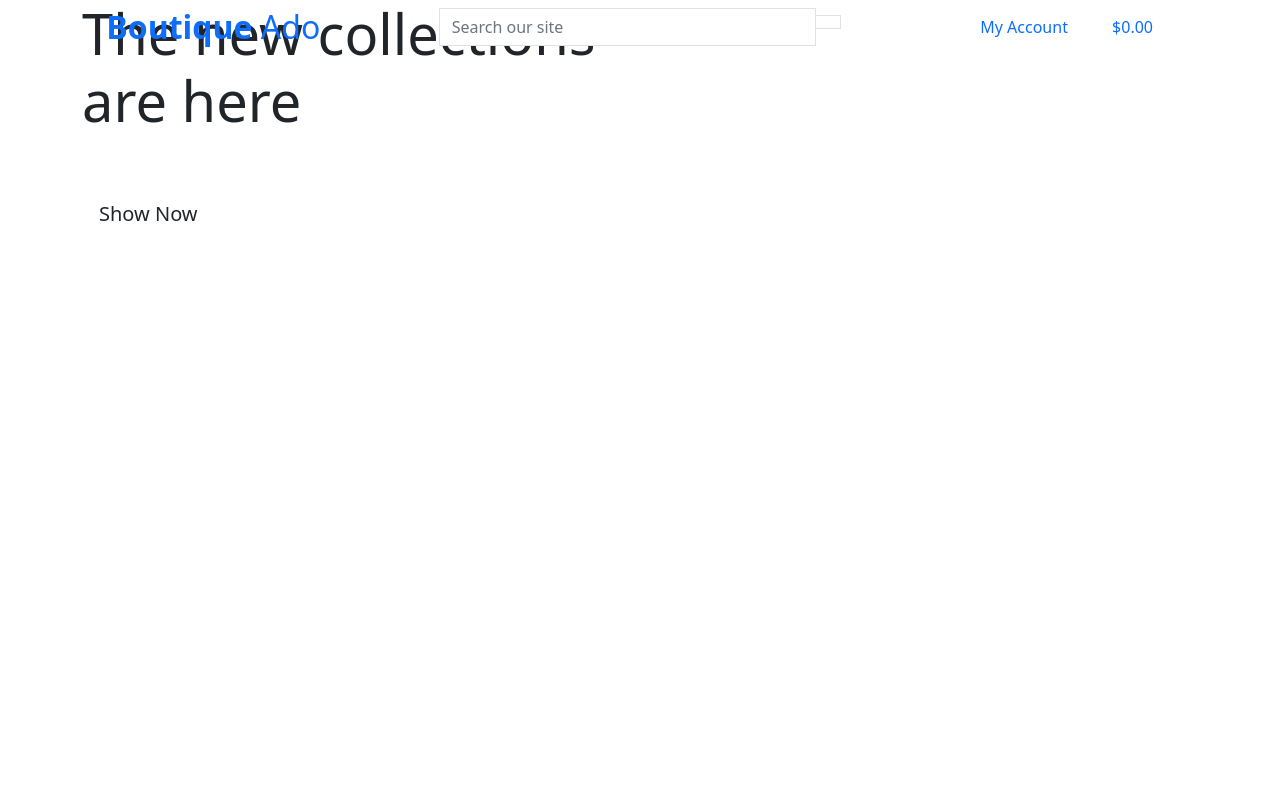
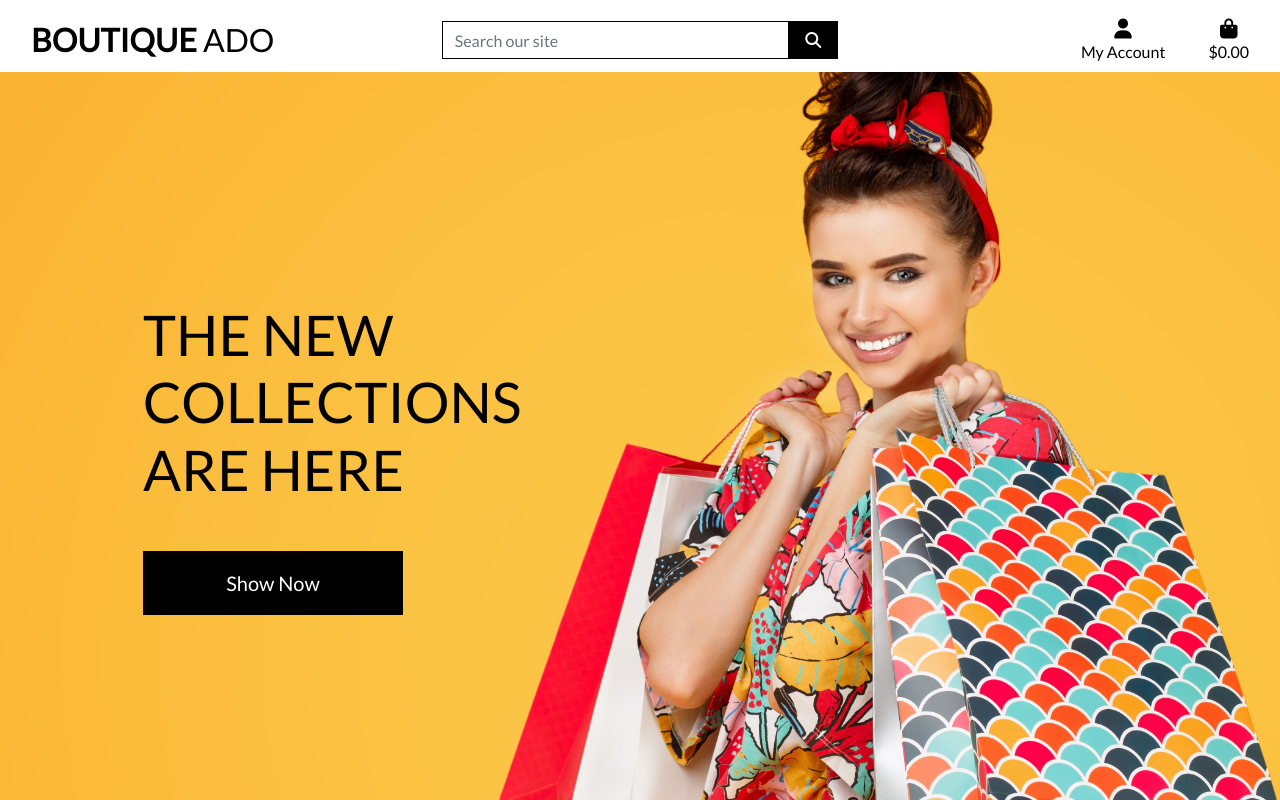
Before and after one commit to bowets/boutique_ado, a Django app: page / in a window 1280 px wide. Run offline with Django 3.2, Linux system fonts and the light colour scheme; some libraries are stand-ins or nearby versions.

Commit message:
Complete homepage header and css

```diff
--- a/boutique_ado/settings.py
+++ b/boutique_ado/settings.py
@@ -147,6 +147,10 @@ USE_TZ = True
 # https://docs.djangoproject.com/en/3.2/howto/static-files/
 
 STATIC_URL = '/static/'
+STATICFILES_DIRS = (os.path.join(BASE_DIR, 'static'),)
+
+MEDIA_URL = '/media/'
+MEDIA_ROOT = os.path.join(BASE_DIR, 'media')
 
 # Default primary key field type
 # https://docs.djangoproject.com/en/3.2/ref/settings/#default-auto-field
--- a/boutique_ado/urls.py
+++ b/boutique_ado/urls.py
@@ -15,9 +15,11 @@ Including another URLconf
 """
 from django.contrib import admin
 from django.urls import path, include
+from django.conf import settings
+from django.conf.urls.static import static
 
 urlpatterns = [
     path('admin/', admin.site.urls),
     path('accounts/', include('allauth.urls')),
     path('', include('home.urls'))
-]
+] + static(settings.MEDIA_URL, document_root=settings.MEDIA_ROOT)
--- /dev/null
+++ b/static/css/base.css
@@ -0,0 +1,96 @@
+html {
+    height: 100%;
+}
+
+body {
+    background: url('/media/homepage_background_cropped.jpg') no-repeat center center fixed;
+    background-size: cover;
+    height: calc(100vh - 164px);
+    color: #555;
+    font-family: 'Lato';
+}
+
+/* from Bulma */
+.icon {
+    align-items: center;
+    display: inline-flex;
+    justify-content: center;
+    height: 1.5rem;
+    width: 1.5rem;
+}
+
+.logo-font {
+    text-transform: uppercase;
+}
+
+.main-logo-link {
+    width: fit-content;
+}
+
+.shop-now-button {
+    background: black;
+    color: white;
+    min-width: 260px;
+}
+
+.btn-black {
+    background: black;
+    color: white;
+}
+
+.btn-outline-black {
+    background: white;
+    color: black !important; /* use important to override link colors for <a> elements */
+    border: 1px solid black;
+}
+
+.btn-outline-black:hover,
+.btn-outline-black:active,
+.btn-outline-black:focus {
+    background: black;
+    color: white !important;
+}
+
+.shop-now-button:hover,
+.shop-now-button:active,
+.shop-now-button:focus,
+.btn-black:hover,
+.btn-black:active,
+.btn-black:focus {
+    background: #222;
+    color: white;
+}
+
+.text-black {
+    color: #000 !important;
+}
+
+.border-black {
+    border: 1px solid black !important;
+}
+
+
+
+/* -------------------------------- Media Queries */
+
+/* Slightly larger container on xl screens */
+@media (min-width: 1200px) {
+  .container {
+    max-width: 80%;
+  }
+}
+
+/* fixed top navbar only on medium and up */
+@media (min-width: 992px) {
+    .fixed-top-desktop-only {
+        position: fixed;
+        top: 0;
+        right: 0;
+        left: 0;
+        z-index: 1030;
+    }
+
+    .header-container {
+        padding-top: 164px;
+    }
+}
--- a/templates/base.html
+++ b/templates/base.html
@@ -14,23 +14,19 @@
     {% endblock %}
 
     {% block corecss %}
-        <link href="https://cdn.jsdelivr.net/npm/bootstrap@5.0.1/dist/css/bootstrap.min.css" rel="stylesheet"
-            integrity="sha384-+0n0xVW2eSR5OomGNYDnhzAbDsOXxcvSN1TPprVMTNDbiYZCxYbOOl7+AMvyTG2x" crossorigin="anonymous">
+        <link rel="stylesheet" href="https://stackpath.bootstrapcdn.com/bootstrap/4.4.1/css/bootstrap.min.css" integrity="sha384-Vkoo8x4CGsO3+Hhxv8T/Q5PaXtkKtu6ug5TOeNV6gBiFeWPGFN9MuhOf23Q9Ifjh" crossorigin="anonymous">
+        <link rel="stylesheet" href="https://fonts.googleapis.com/css2?family=Lato&display=swap">
+        <link rel="stylesheet" href="{% static 'css/base.css' %}">
     {% endblock %}
 
     {% block extra_css %}
     {% endblock %}
 
     {% block corejs %}
-        <script src="https://cdn.jsdelivr.net/npm/bootstrap@5.0.1/dist/js/bootstrap.bundle.min.js"
-            integrity="sha384-gtEjrD/SeCtmISkJkNUaaKMoLD0//ElJ19smozuHV6z3Iehds+3Ulb9Bn9Plx0x4" crossorigin="anonymous">
-        </script>
-        <script src="https://cdn.jsdelivr.net/npm/@popperjs/core@2.9.2/dist/umd/popper.min.js"
-            integrity="sha384-IQsoLXl5PILFhosVNubq5LC7Qb9DXgDA9i+tQ8Zj3iwWAwPtgFTxbJ8NT4GN1R8p" crossorigin="anonymous">
-        </script>
-        <script src="https://cdn.jsdelivr.net/npm/bootstrap@5.0.1/dist/js/bootstrap.min.js"
-            integrity="sha384-Atwg2Pkwv9vp0ygtn1JAojH0nYbwNJLPhwyoVbhoPwBhjQPR5VtM2+xf0Uwh9KtT" crossorigin="anonymous">
-        </script>
+        <script src="https://code.jquery.com/jquery-3.4.1.slim.min.js" integrity="sha384-J6qa4849blE2+poT4WnyKhv5vZF5SrPo0iEjwBvKU7imGFAV0wwj1yYfoRSJoZ+n" crossorigin="anonymous"></script>
+        <script src="https://cdn.jsdelivr.net/npm/popper.js@1.16.0/dist/umd/popper.min.js" integrity="sha384-Q6E9RHvbIyZFJoft+2mJbHaEWldlvI9IOYy5n3zV9zzTtmI3UksdQRVvoxMfooAo" crossorigin="anonymous"></script>
+        <script src="https://stackpath.bootstrapcdn.com/bootstrap/4.4.1/js/bootstrap.min.js" integrity="sha384-wfSDF2E50Y2D1uUdj0O3uMBJnjuUD4Ih7YwaYd1iqfktj0Uod8GCExl3Og8ifwB6" crossorigin="anonymous"></script>
+        <script src="https://kit.fontawesome.com/cbe60ede84.js" crossorigin="anonymous"></script>
     {% endblock %}
 
     {% block extra_js %}
@@ -41,7 +37,7 @@
 
 <body>
     <header class="container-fluid fixed-top">
-        <div class="row">
+        <div id="topnav" class="row bg-white pt-lg-2 d-none d-lg-flex">
             <div class="col-12 col-lg-4 my-auto py-1 py-lg-0 text-center text-lg-left">
                 <a href="{% url 'home' %}" class="nav-link main-logo-link">
                     <h2 class="logo-font text-black my-0"><strong>Boutique</strong> Ado</h2>
@@ -84,7 +80,7 @@
                         </div>
                     </li>
                     <li class="list-inline-item">
-                        <a class="{% if grand_total %}text-info font-weight-bold{% else %}text-black{% endif %} nav-link" href="{% url 'view_bag' %}">
+                        <a class="{% if grand_total %}text-info font-weight-bold{% else %}text-black{% endif %} nav-link" href="">
                             <div class="text-center">
                                 <div><i class="fas fa-shopping-bag fa-lg"></i></div>
                                 <p class="my-0">
```
Also changed, not shown: media/homepage_background_cropped.jpg (added).
